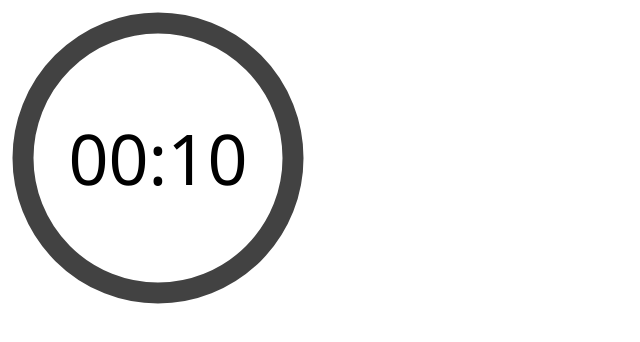
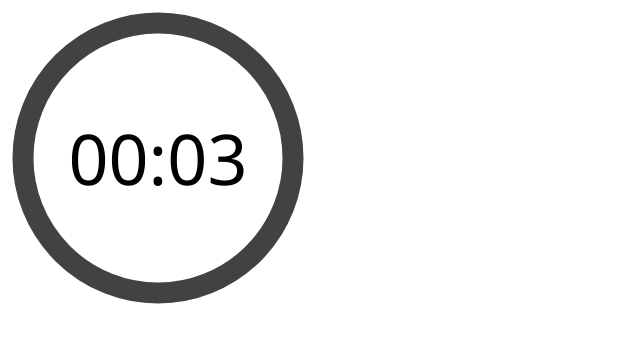
Before and after one commit to tariibaba/CB-Animated-Countdown-Timer-Vue, a Vue app: page / in a window 1280 px wide. Shown: the top 342 px of the page, without its empty margins (0-640 px from the left). Built offline with nearby package versions, Linux system fonts and the light colour scheme.

Commit message:
Enable countdown

```diff
--- a/src/App.vue
+++ b/src/App.vue
@@ -1,5 +1,8 @@
 <template>
-  <AppTimer :elapsed="0" :limit="10" />
+  <AppTimer
+    :elapsed="timeElapsed"
+    :limit="timeLimit"
+  />
 </template>
 
 <script>
@@ -7,6 +10,27 @@ import AppTimer from './components/AppTimer.vue';
 
 export default {
   name: 'App',
+  data() {
+    return {
+      timeElapsed: 0,
+      timerInterval: undefined,
+      timeLimit: 10,
+    };
+  },
+  methods: {
+    startTimer() {
+      this.timerInterval = setInterval(() => {
+        // Stop counting when there is no more time left
+        if (++this.timeElapsed === this.timeLimit) {
+          clearInterval(this.timerInterval);
+        }
+      }, 1000);
+    },
+  },
+  // Start timer immediately
+  mounted() {
+    this.startTimer();
+  },
   components: {
     AppTimer,
   },
```
